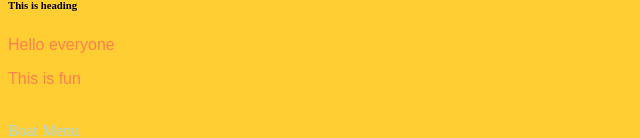
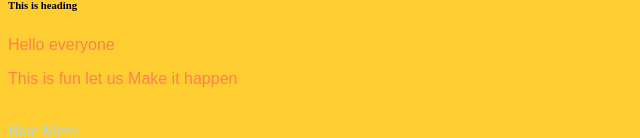
Before and after one commit to Tuwane/FNB_Assignments, a plain HTML site: page index.html in a window 1280 px wide. Shown: the part 252-390 px from the top of the page, without its empty margins (0-640 px from the left). Drawn offline with Linux system fonts and the light colour scheme.

Commit message:
adding word

```diff
--- a/index.html
+++ b/index.html
@@ -14,7 +14,7 @@ body {background-color:#FFCE33;}
 <h5>This is heading</h5>
 <h6>This is heading</h6>
 <p>Hello everyone</p>
-<p>This is fun</p><br>
+<p>This is fun let us Make it happen</p><br>
 <p1>Boat Menu</p1><br>
 <img src="images\boat.jpeg" height="100"/>
 <ul>
```
